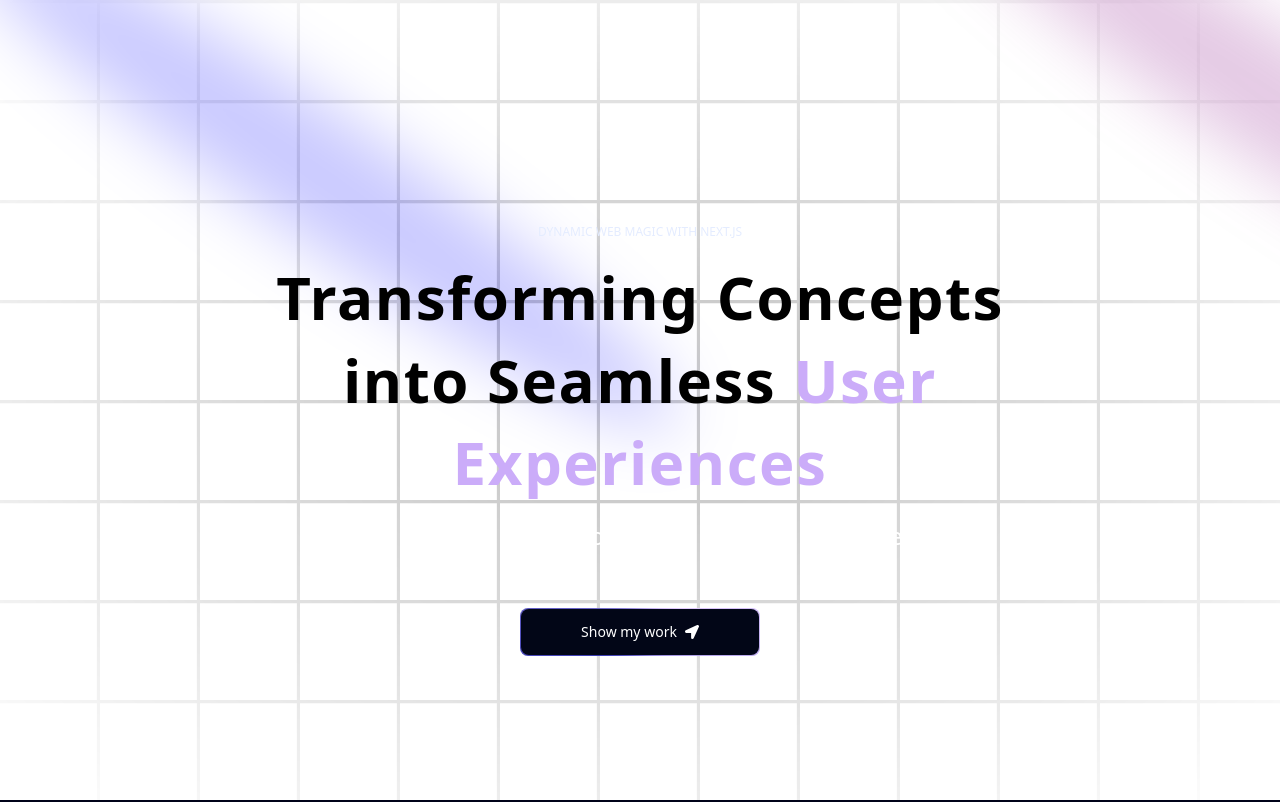
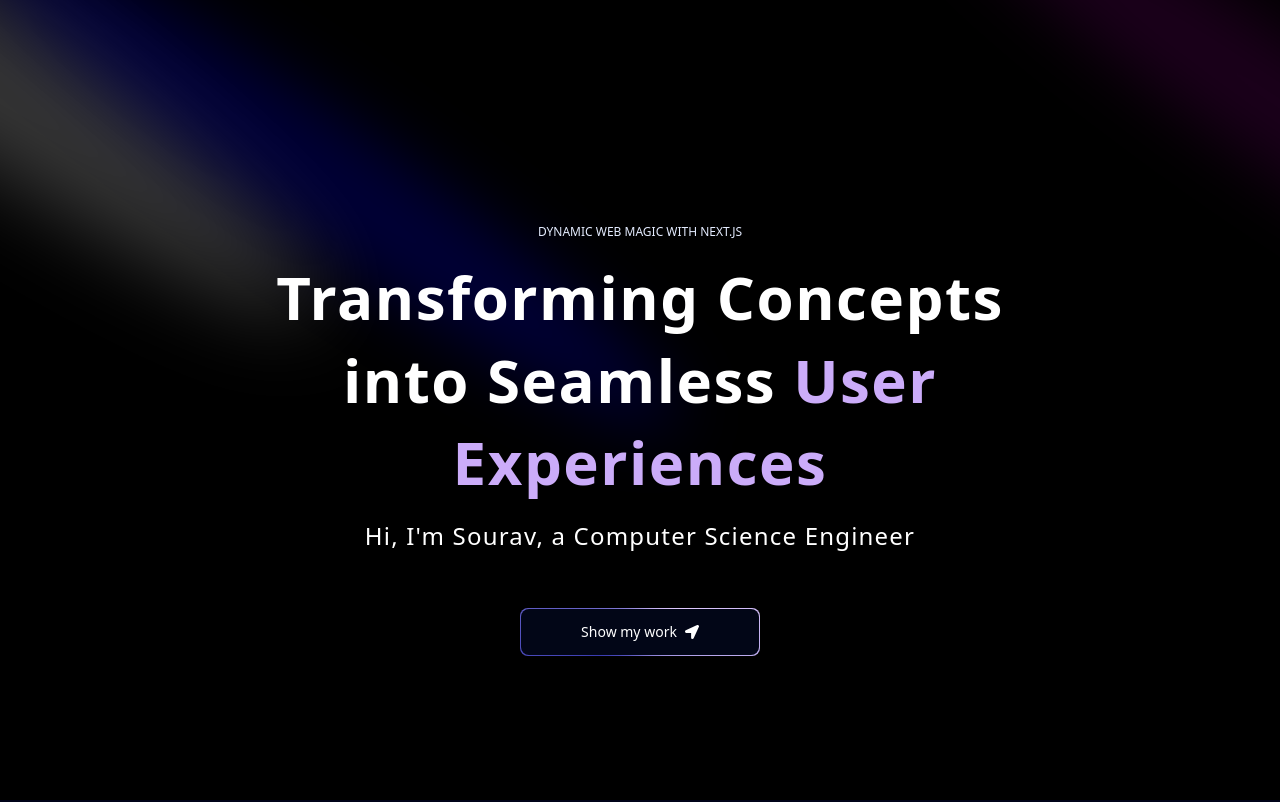
Before and after one commit to souravbiswas19/sourav-biswas-portfolio, a Next.js app: page / in a window 1280 px wide. Shown: the top 802 px of the page. Built offline with nearby package versions, Linux system fonts and the light colour scheme.

Commit message:
layout.tsx modiefied

```diff
--- a/app/layout.tsx
+++ b/app/layout.tsx
@@ -31,7 +31,7 @@ export default function RootLayout({
       >
       <ThemeProvider
             attribute="class"
-            defaultTheme="`system`"
+            defaultTheme="dark"
             enableSystem
             disableTransitionOnChange
           >
--- a/components/ui/MagicButton.tsx
+++ b/components/ui/MagicButton.tsx
@@ -6,7 +6,7 @@ const MagicButton = (
 ) => {
 return (
   <button className="relative inline-flex h-12 w-full overflow-hidden
-    rounded-lg p-[1px] focus:outline-none md:w-60 md:mt-10">
+    rounded-lg p-[1px] focus:outline-none md:w-60 md:mt-10" onClick={handleClick}>
     <span className="absolute inset-[-1000%]
     animate-[spin_2s_linear_infinite]
     bg-[conic-gradient(from_90deg_at_50%_50%,#E2CBFF_0%,#393BB2_50%,#E2CBFF_100%)]" />
```
